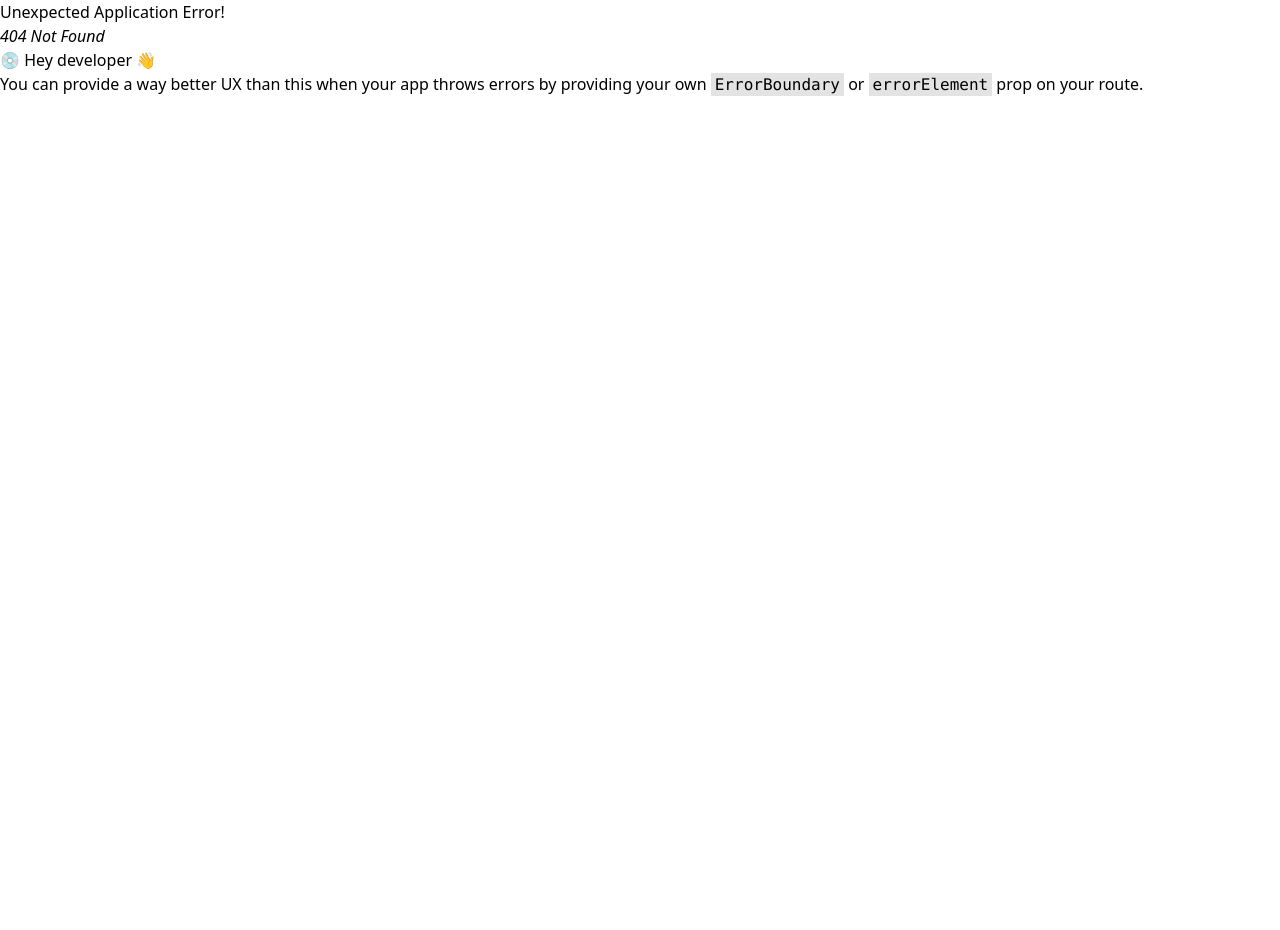
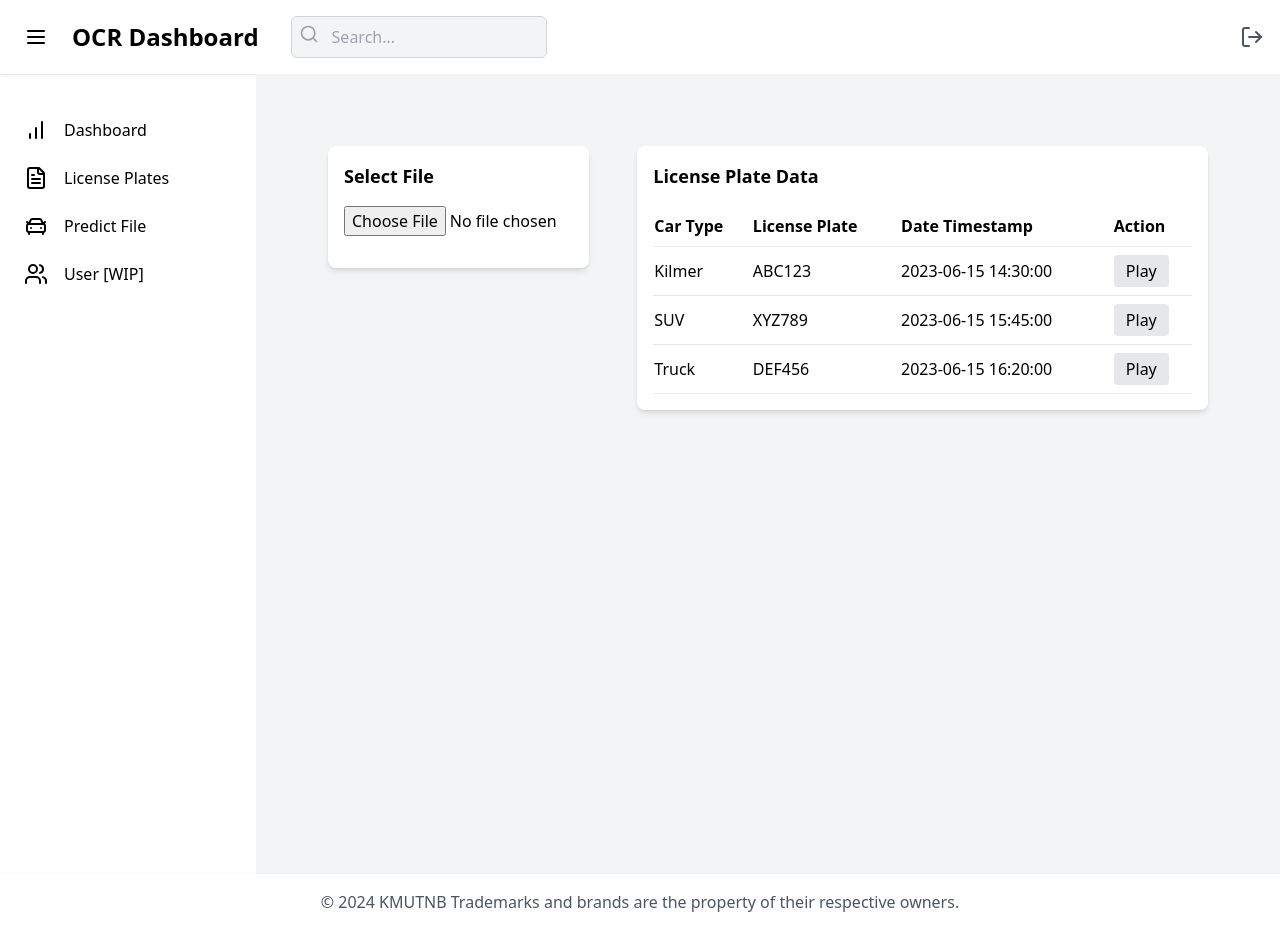
Before and after one commit to Shira0ri145/LiceseplateOCR-app, a React (Vite) app in the folder lpocr-dashboard/: page /file-predict in a window 1280 px wide. Before the commit this address had no page. Before the commit the page ends 800 px from the top, so only its background shows below. Built offline with nearby package versions, Linux system fonts and the light colour scheme.

Commit message:
Add : FilePredict
for testing prediction with file or vdo by yolo fastapi

```diff
--- a/lpocr-dashboard/src/App.tsx
+++ b/lpocr-dashboard/src/App.tsx
@@ -1,7 +1,7 @@
 import { useState, useEffect } from 'react'
 import Sidebar from './components/Sidebar'
 import Navbar from './components/Navbar'
-import Content from './pages/Content'
+import { Outlet } from 'react-router-dom';
 import Footer from './components/Footer'
 
 function App() {
@@ -37,7 +37,7 @@ function App() {
 
         {/* Main Content */}
         <div className="flex-1 p-6 bg-gray-100">
-          <Content />
+          <Outlet />
         </div>
       </div>
 
--- a/lpocr-dashboard/src/components/Sidebar.tsx
+++ b/lpocr-dashboard/src/components/Sidebar.tsx
@@ -1,17 +1,17 @@
-import { BarChart, Users, FileText, Settings } from 'lucide-react'
+import { BarChart, Users, FileText, CarFront } from 'lucide-react';
+import { Link } from 'react-router-dom';
 
 interface SidebarProps {
   isSidebarOpen: boolean;
 }
 
-
-export default function Sidebar({ isSidebarOpen } :SidebarProps) {
+export default function Sidebar({ isSidebarOpen }: SidebarProps) {
   const sidebarItems = [
-    { icon: BarChart, label: 'Dashboard' },
-    { icon: Users, label: 'Users' },
-    { icon: FileText, label: 'Reports' },
-    { icon: Settings, label: 'Settings' },
-  ]
+    { icon: BarChart, label: 'Dashboard', path: '/' },
+    { icon: FileText, label: 'License Plates',path: 'license-plates' },
+    { icon: CarFront, label: 'Predict File', path: '/file-predict' },
+    { icon: Users, label: 'User [WIP]',path: '/' },
+  ];
 
   return (
     <aside
@@ -20,16 +20,16 @@ export default function Sidebar({ isSidebarOpen } :SidebarProps) {
     >
       <nav className="mt-8 flex-1">
         {sidebarItems.map((item, index) => (
-          <a
+          <Link
             key={index}
-            href="#"
+            to={item.path} // ใช้ Link เพื่อทำการนำทาง
             className="flex items-center px-6 py-3 hover:bg-zinc-400 transition-colors duration-200"
           >
             <item.icon className="w-6 h-6" />
             {isSidebarOpen && <span className="ml-4">{item.label}</span>}
-          </a>
+          </Link>
         ))}
       </nav>
     </aside>
-  )
+  );
 }
--- a/lpocr-dashboard/src/main.tsx
+++ b/lpocr-dashboard/src/main.tsx
@@ -7,14 +7,26 @@ import {
   RouterProvider,
 } from "react-router-dom";
 import Login from './pages/Login.tsx'
+import Content from './pages/Content.tsx';
+import FilePredict from './pages/FilePredict.tsx';
 
 const router = createBrowserRouter([
   {
     path: "/",
     element: <App />,
+    children: [
+      {
+        index: true,
+        element: <Content />,
+      },
+      {
+        path: "file-predict",
+        element: <FilePredict />,
+      },
+    ],
   },
   {
-    path: "/login",
+    path: "login",
     element: <Login />,
   },
 ]);
--- /dev/null
+++ b/lpocr-dashboard/src/pages/FilePredict.tsx
@@ -0,0 +1,105 @@
+import { useState } from 'react';
+
+export default function FilePredict() {
+  const [file, setFile] = useState<File | null>(null);
+  const [fileUrl, setFileUrl] = useState<string | null>(null);
+
+  const data = [
+    { type: 'Kilmer', plate: 'ABC123', date: '2023-06-15 14:30:00' },
+    { type: 'SUV', plate: 'XYZ789', date: '2023-06-15 15:45:00' },
+    { type: 'Truck', plate: 'DEF456', date: '2023-06-15 16:20:00' },
+  ];
+
+  const handleFileChange = (event: React.ChangeEvent<HTMLInputElement>) => {
+    const selectedFile = event.target.files?.[0];
+    if (selectedFile) {
+      setFile(selectedFile);
+      setFileUrl(URL.createObjectURL(selectedFile)); // สร้าง URL สำหรับการแสดงผล
+    }
+  };
+
+  // คอมเมนต์ฟังก์ชันสำหรับ Object Detection Output ไว้ก่อน
+  /*
+  const handleObjectDetection = () => {
+    // ฟังก์ชันสำหรับการเรียก API เพื่อทำ Object Detection
+    // จะส่ง `file` ไปยัง FastAPI และรับภาพผลลัพธ์กลับมา
+  };
+  */
+
+  return (
+    <div className="flex-1 overflow-auto p-6 bg-gray-100">
+      <div className="flex">
+        <div className="w-1/3 p-6">
+          <div className="bg-white shadow-md rounded-lg p-4">
+            <h3 className="text-lg font-semibold">Select File</h3>
+            <input
+              type="file"
+              onChange={handleFileChange}
+              accept="video/*, image/*" // รองรับไฟล์รูปภาพและวิดีโอ
+              className="mt-4"
+            />
+            <div className="mt-4">
+              {fileUrl && (
+                <>
+                  <h4 className="font-semibold">Original File:</h4>
+                  {file?.type.startsWith('video/') ? (
+                    <video width="100%" controls>
+                      <source src={fileUrl} type={file.type} />
+                      Your browser does not support the video tag.
+                    </video>
+                  ) : (
+                    <img src={fileUrl} alt="Selected" className="w-full h-auto mb-4" />
+                  )}
+                  {/* สถานที่สำหรับแสดง Object Detection Output */}
+                  <h4 className="font-semibold">Object Detection Output:</h4>
+                  {file?.type.startsWith('video/') ? (
+                    <video width="100%" controls>
+                      <source src={fileUrl} type={file.type} />
+                      Your browser does not support the video tag.
+                    </video>
+                  ) : (
+                    <img src={fileUrl} alt="Object Detection Output" className="w-full h-auto" />
+                  )}
+                  {/* Futurue will show src ของรูปที่สองนี้by result from yolo Object Detection */}
+                </>
+              )}
+            </div>
+          </div>
+        </div>
+
+        <div className="w-2/3 p-6">
+          <div className="bg-white shadow-md rounded-lg p-4">
+            <h3 className="text-lg font-semibold">License Plate Data</h3>
+            <table className="min-w-full mt-4">
+              <thead>
+                <tr className="border-b">
+                  <th className="text-left py-2">Car Type</th>
+                  <th className="text-left py-2">License Plate</th>
+                  <th className="text-left py-2">Date Timestamp</th>
+                  <th className="text-left py-2">Action</th>
+                </tr>
+              </thead>
+              <tbody>
+                {data.map((item, index) => (
+                  <tr key={index} className="border-b">
+                    <td className="py-2">{item.type}</td>
+                    <td className="py-2">{item.plate}</td>
+                    <td className="py-2">{item.date}</td>
+                    <td className="py-2">
+                      <button
+                        onClick={() => { /* handlePlayClick(item.date) */ }}
+                        className="bg-gray-200 px-3 py-1 rounded hover:bg-gray-300"
+                      >
+                        Play
+                      </button>
+                    </td>
+                  </tr>
+                ))}
+              </tbody>
+            </table>
+          </div>
+        </div>
+      </div>
+    </div>
+  );
+}
```
